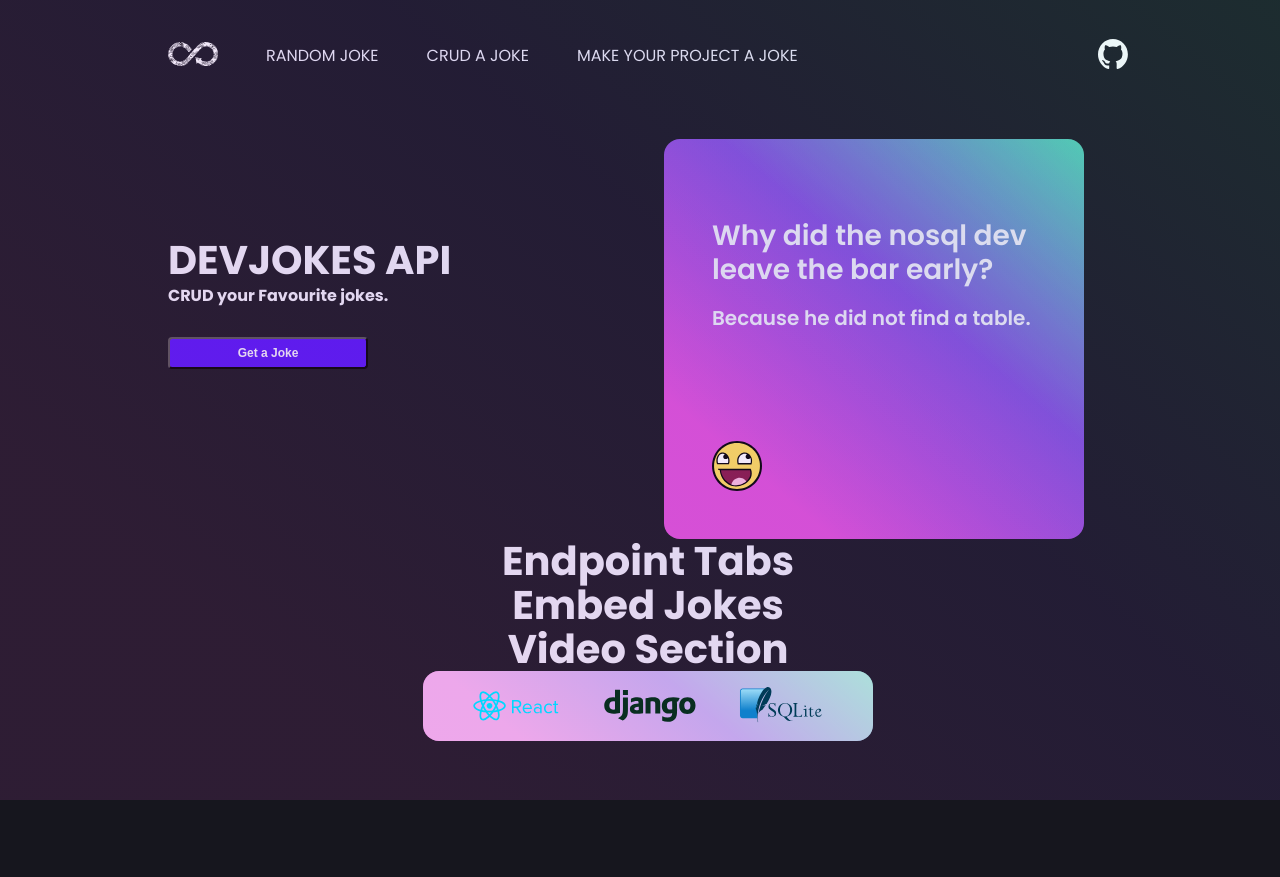
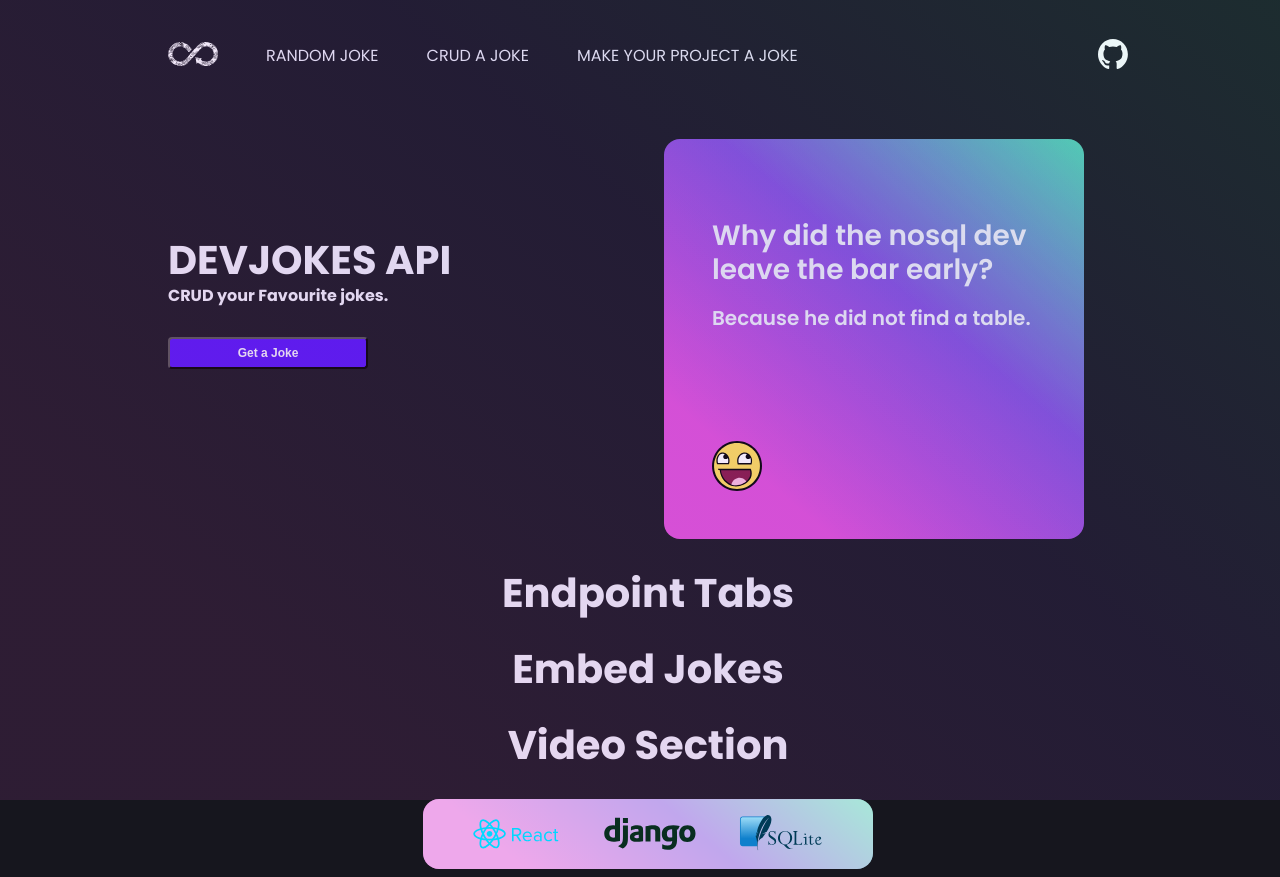
Before and after one commit to alexanderstoehr/Devjokes-API, a React (Vite) app in the folder frontend/devjokes-api/: page / in a window 1280 px wide. Before the commit the page ends 816 px from the top, so only its background shows below. Built offline with nearby package versions, Linux system fonts and the light colour scheme.

Commit message:
added global page spacing between sections

```diff
--- a/frontend/devjokes-api/src/styles/globalStyles.js
+++ b/frontend/devjokes-api/src/styles/globalStyles.js
@@ -8,6 +8,7 @@ export const MainContentStyled = styled.div`
     width: 1000px;
     min-height: 100vh;
     padding: 0 20px;
+    gap: 2rem;
 `;
 
 export const HeaderStyled = styled.header`
@@ -16,7 +17,6 @@ export const HeaderStyled = styled.header`
     align-items: center;
     width: 100%;
     padding: 20px 0;
-    margin-bottom: 2rem;
 
     .nav-box {
         display: flex;
```
